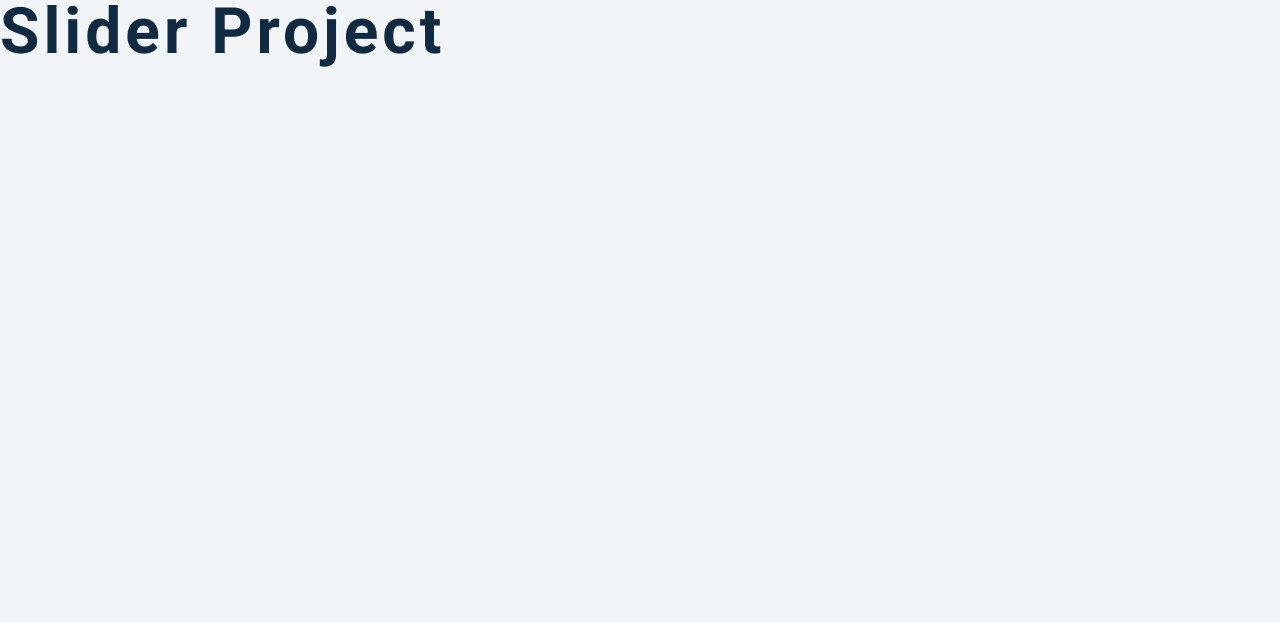
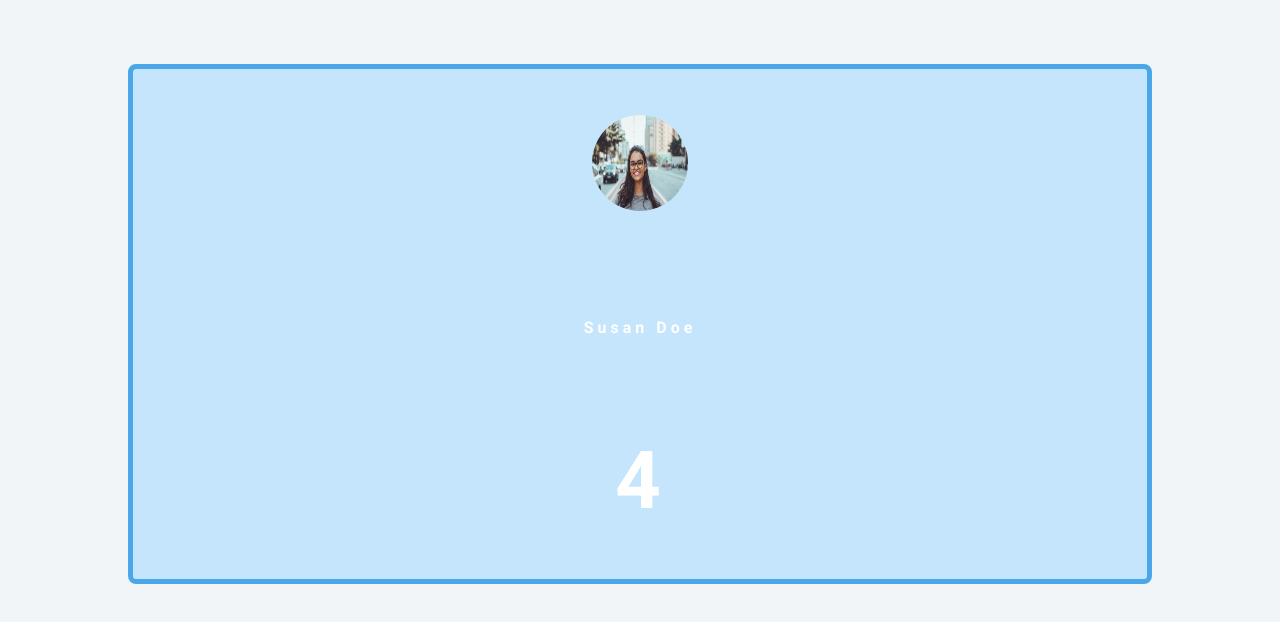
Before and after one commit to KaranChandekar/Slider, a plain HTML site: page index.html in a window 1280 px wide. Drawn offline with Linux system fonts and the light colour scheme.

Commit message:
add slider container

```diff
--- a/index.html
+++ b/index.html
@@ -9,7 +9,23 @@
     <link rel="stylesheet" href="styles.css" />
   </head>
   <body>
-    <h1>slider project</h1>
+    <div class="slider-container">
+      <div class="slide">
+        <img src="./img-1.jpeg" class="slide-img" alt="">
+        <h1>1</h1>
+      </div>
+      <div class="slide">
+        <h1>2</h1>
+      </div>
+      <div class="slide">
+        <h1>3</h1>
+      </div>
+      <div class="slide">
+        <img src="./person-1.jpeg" class="person-img" alt="">
+        <h4>susan doe</h4>
+        <h1>4</h1>
+      </div>
+    </div>
 
     <!-- javascript -->
     <script src="app.js"></script>
```
